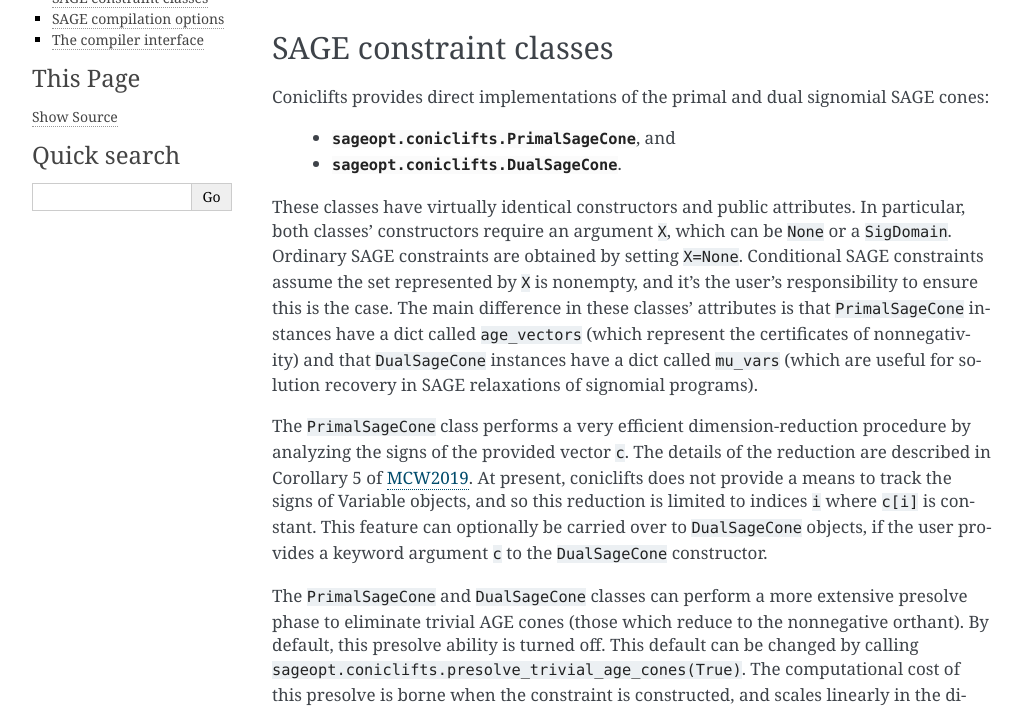
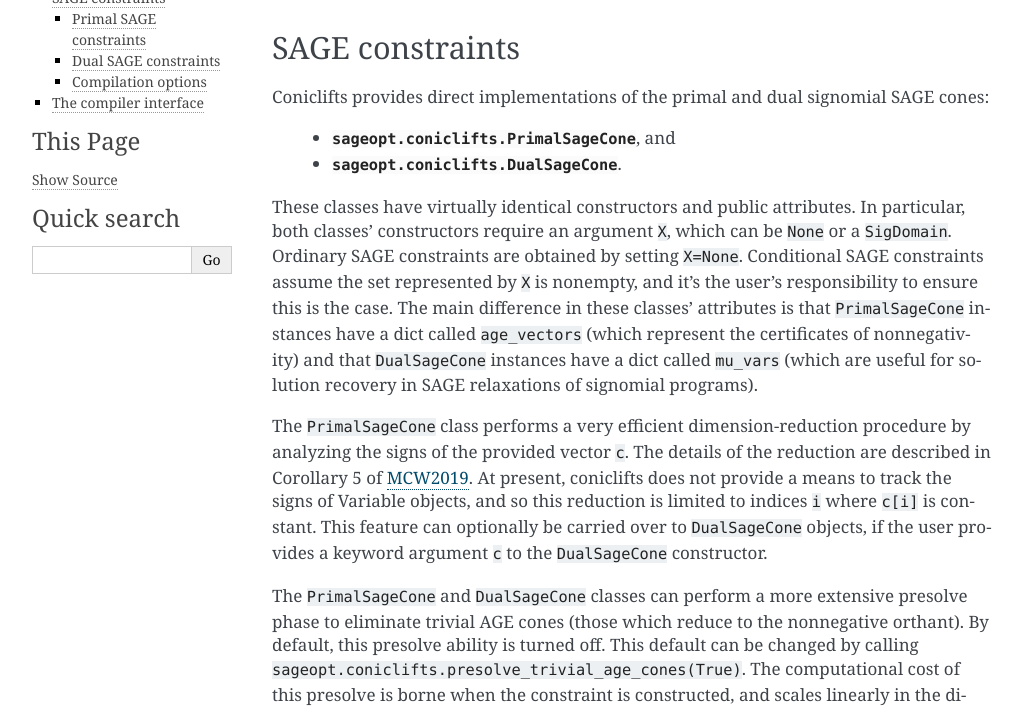
Before and after one commit to rileyjmurray/sageopt, a Sphinx documentation site: the page built from docs/source/documentation/sageopt.coniclifts.rst, in a window 1280 px wide and 1400 px high, scrolled down 3465 px, cut to the strip 234-943 px from the top of the window. Shown: the whole strip, without its empty margins (118-1141 px from the left). Built offline with Sphinx 7.4.7, drawn with Linux system fonts in a browser that asks for light colours; some of the changed text lies outside the part shown.

Commit message:
documentation

```diff
--- a/docs/source/documentation/sageopt.coniclifts.rst
+++ b/docs/source/documentation/sageopt.coniclifts.rst
@@ -158,8 +158,8 @@ ScalarAtoms. For most people, all you need to work with is the Expression class.
     :members:
 
 
-SAGE constraint classes
------------------------
+SAGE constraints
+----------------
 
 .. _MCW2019: https://arxiv.org/abs/1907.00814
 
@@ -197,16 +197,22 @@ dimension of the SAGE constraint (equal to ``constr.alpha.shape[0]``).
 The cost of this presolve can be mitigated by recycling ``covers = constr.ech.expcovers`` from one call of a
 constraint constructor to the next.
 
+Primal SAGE constraints
+~~~~~~~~~~~~~~~~~~~~~~~
+
 .. autoclass:: sageopt.coniclifts.PrimalSageCone
     :members:
+
+Dual SAGE constraints
+~~~~~~~~~~~~~~~~~~~~~
 
 .. autoclass:: sageopt.coniclifts.DualSageCone
     :members:
 
 .. _cl_sage_options:
 
-SAGE compilation options
-------------------------
+Compilation options
+~~~~~~~~~~~~~~~~~~~
 
 Coniclifts makes several decisions when compiling a SAGE constraint into a form
 which is acceptable to a solver like MOSEK or ECOS. The following functions allow
```
Also changed, not shown: other parts of docs/source/documentation/sageopt.coniclifts.rst (+6 -7 lines), 1 other file.
